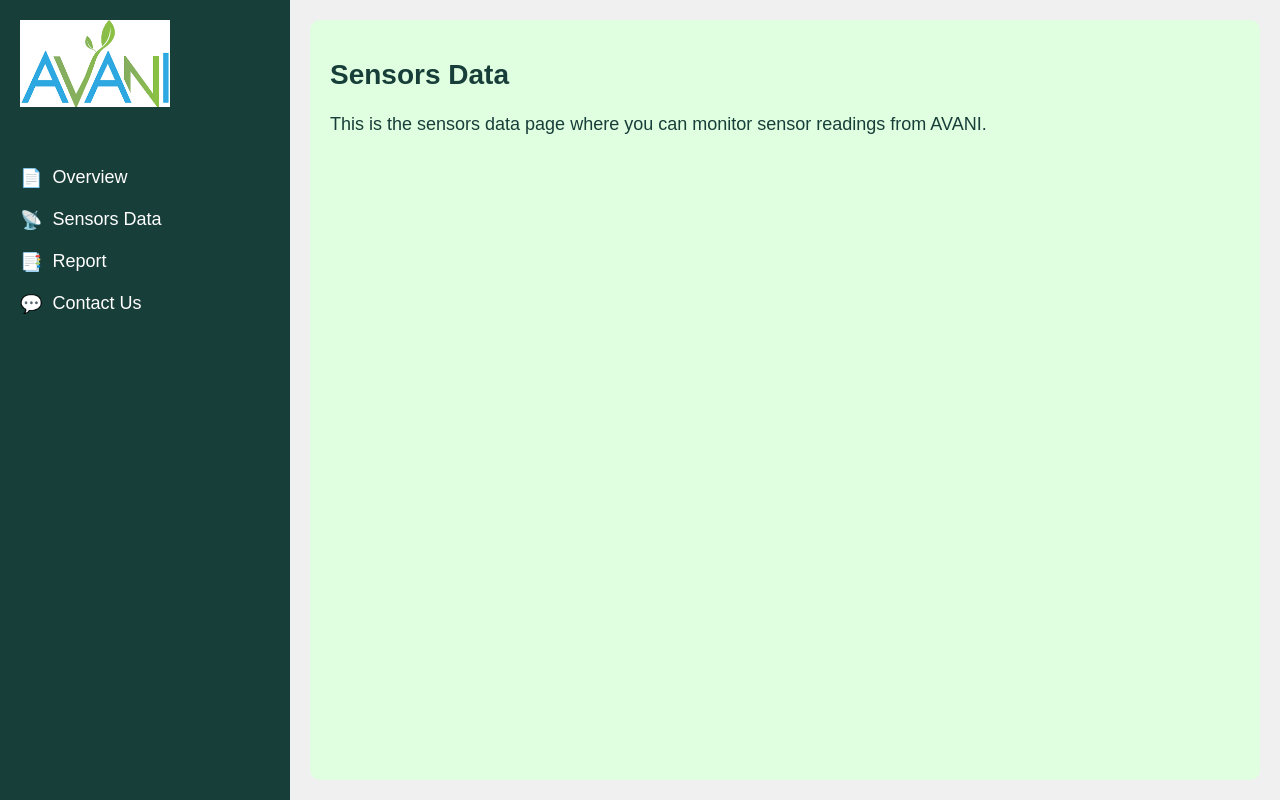
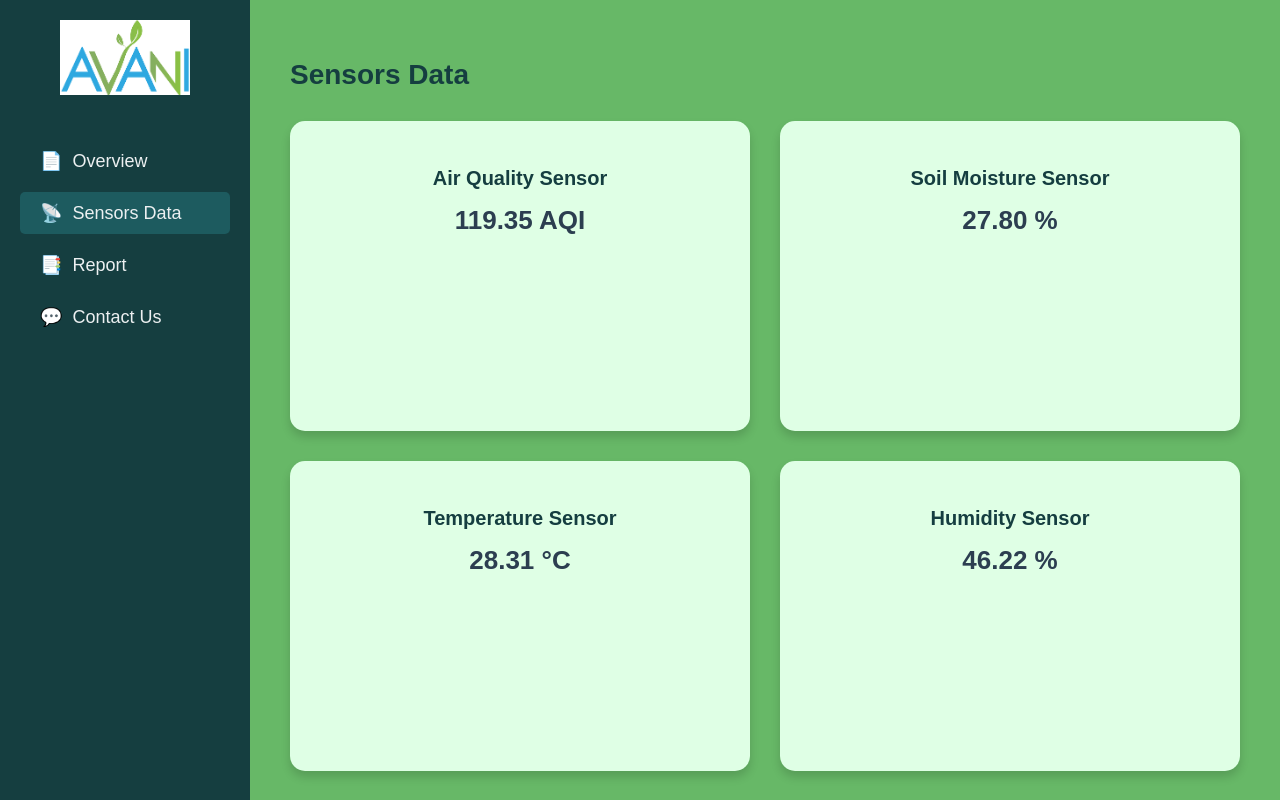
Before and after one commit to GURUPRASADPANDA/project_Avani, a plain HTML site: page sensorsdata.html in a window 1280 px wide. Drawn offline with Linux system fonts and the light colour scheme.

Commit message:
Added feature to sensorsdata page

```diff
--- /dev/null
+++ b/sensorsdata.css
@@ -0,0 +1,111 @@
+body {
+  font-family: Arial, sans-serif;
+  margin: 0;
+  padding: 0;
+  background-color: #f4f4f9;
+  color: #333;
+}
+
+.container {
+  display: flex;
+  height: 100vh;
+  box-sizing: border-box;
+}
+
+.sidebar {
+  width: 250px;
+  background-color: #153e40;
+  color: #ecf0f1;
+  padding: 20px 0;
+  text-align: center;
+  display: flex;
+  flex-direction: column;
+  align-items: center;
+  box-sizing: border-box;
+}
+
+.logo {
+  width: 130px;
+  margin-bottom: 40px;
+}
+
+.menu-item {
+  display: block;
+  text-decoration: none;
+  color: #ecf0f1;
+  font-size: 18px;
+  padding: 10px 20px;
+  margin: 5px 0;
+  border-radius: 5px;
+  width: calc(100% - 40px);
+  text-align: left;
+  box-sizing: border-box;
+}
+
+.menu-item.active {
+  background-color: #1d5b5f;
+}
+
+.menu-item:hover {
+  background-color: #1d5b5f;
+}
+
+.icon {
+  margin-right: 10px;
+}
+
+.content {
+  flex-grow: 1;
+  padding: 40px;
+  background-color: #67b867;
+  overflow-y: auto;
+}
+
+h1 {
+  font-size: 28px;
+  margin-bottom: 30px;
+  color: #153e40;
+}
+
+.sensors {
+  display: grid;
+  grid-template-columns: repeat(2, 1fr);
+  gap: 30px;
+}
+
+.sensor {
+  background-color: #dfffe5;
+  border-radius: 15px;
+  padding: 30px;
+  text-align: center;
+  box-shadow: 0px 6px 10px rgba(0, 0, 0, 0.15);
+  transition: transform 0.2s ease-in-out, box-shadow 0.2s ease-in-out;
+  min-height: 250px;
+}
+
+.sensor:hover {
+  transform: scale(1.05);
+  box-shadow: 0px 10px 15px rgba(0, 0, 0, 0.2);
+}
+
+.sensor h2 {
+  font-size: 20px;
+  margin-bottom: 15px;
+  color: #153e40;
+}
+
+.sensor p {
+  font-size: 26px;
+  font-weight: bold;
+  color: #2c3e50;
+  margin-top: 10px;
+}
+
+@media (max-width: 768px) {
+  .sensors {
+    grid-template-columns: 1fr;
+  }
+  .sensor {
+    min-width: 100%;
+  }
+}
--- a/sensorsdata.html
+++ b/sensorsdata.html
@@ -4,21 +4,40 @@
   <meta charset="UTF-8">
   <meta name="viewport" content="width=device-width, initial-scale=1.0">
   <title>AVANI - Sensors Data</title>
-  <link rel="stylesheet" href="styles.css">
+  <link rel="icon" type="image/png" href="favicon.png">
+  <link rel="stylesheet" href="sensorsdata.css">
 </head>
 <body>
   <div class="container">
     <div class="sidebar">
-      <img src="logo.png" alt="AVANI Logo">
+      <img src="logo.png" alt="AVANI Logo" class="logo">
       <a href="overview.html" class="menu-item"><span class="icon">📄</span>Overview</a>
-      <a href="sensorsdata.html" class="menu-item"><span class="icon">📡</span>Sensors Data</a>
+      <a href="sensorsdata.html" class="menu-item active"><span class="icon">📡</span>Sensors Data</a>
       <a href="reports.html" class="menu-item"><span class="icon">📑</span>Report</a>
       <a href="contact.html" class="menu-item"><span class="icon">💬</span>Contact Us</a>
     </div>
     <div class="content">
       <h1>Sensors Data</h1>
-      <p>This is the sensors data page where you can monitor sensor readings from AVANI.</p>
+      <div class="sensors">
+        <div class="sensor">
+          <h2>Air Quality Sensor</h2>
+          <p id="airQuality">Loading...</p>
+        </div>
+        <div class="sensor">
+          <h2>Soil Moisture Sensor</h2>
+          <p id="soilMoisture">Loading...</p>
+        </div>
+        <div class="sensor">
+          <h2>Temperature Sensor</h2>
+          <p id="temperature">Loading...</p>
+        </div>
+        <div class="sensor">
+          <h2>Humidity Sensor</h2>
+          <p id="humidity">Loading...</p>
+        </div>
+      </div>
     </div>
   </div>
+  <script src="sensorsdata.js"></script>
 </body>
 </html>
--- /dev/null
+++ b/sensorsdata.js
@@ -0,0 +1,14 @@
+function getRandomData(min, max) {
+    return (Math.random() * (max - min) + min).toFixed(2);
+}
+
+function updateSensors() {
+    document.getElementById("airQuality").textContent = `${getRandomData(50, 150)} AQI`;
+    document.getElementById("soilMoisture").textContent = `${getRandomData(20, 60)} %`;
+    document.getElementById("temperature").textContent = `${getRandomData(25, 35)} °C`;
+    document.getElementById("humidity").textContent = `${getRandomData(40, 80)} %`;
+}
+
+setInterval(updateSensors, 5000);
+
+updateSensors();
```
Also changed, not shown: contact.html (+15 -4 lines), overview.html (+1 -0 lines), reports.html (+1 -0 lines), favicon.png (added).
